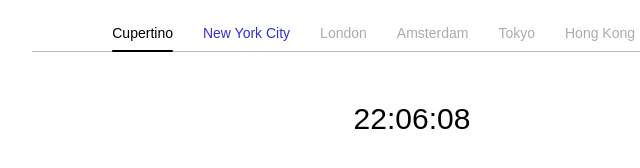
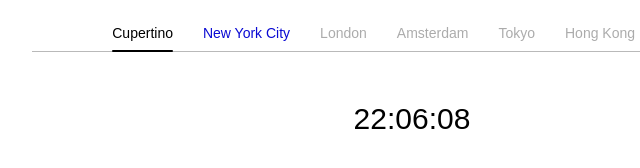
Before and after one commit to rajhanspol/Critical-Mass-Takehome-Project, a plain HTML site: page index.html in a window 1280 px wide. In both pictures the pointer is over the item "New York City". Shown: the full height of the page, 228-868 px from the left. Drawn offline with Linux system fonts and the light colour scheme.

Commit message:
font color change

```diff
--- a/styles/style.css
+++ b/styles/style.css
@@ -37,7 +37,7 @@ nav ul li{
 }
 
 .cityHover:hover{
-    color: rgb(49, 49, 215) !important
+    color: rgb(10, 10, 211) !important
 }
 
 .pointer{
```
